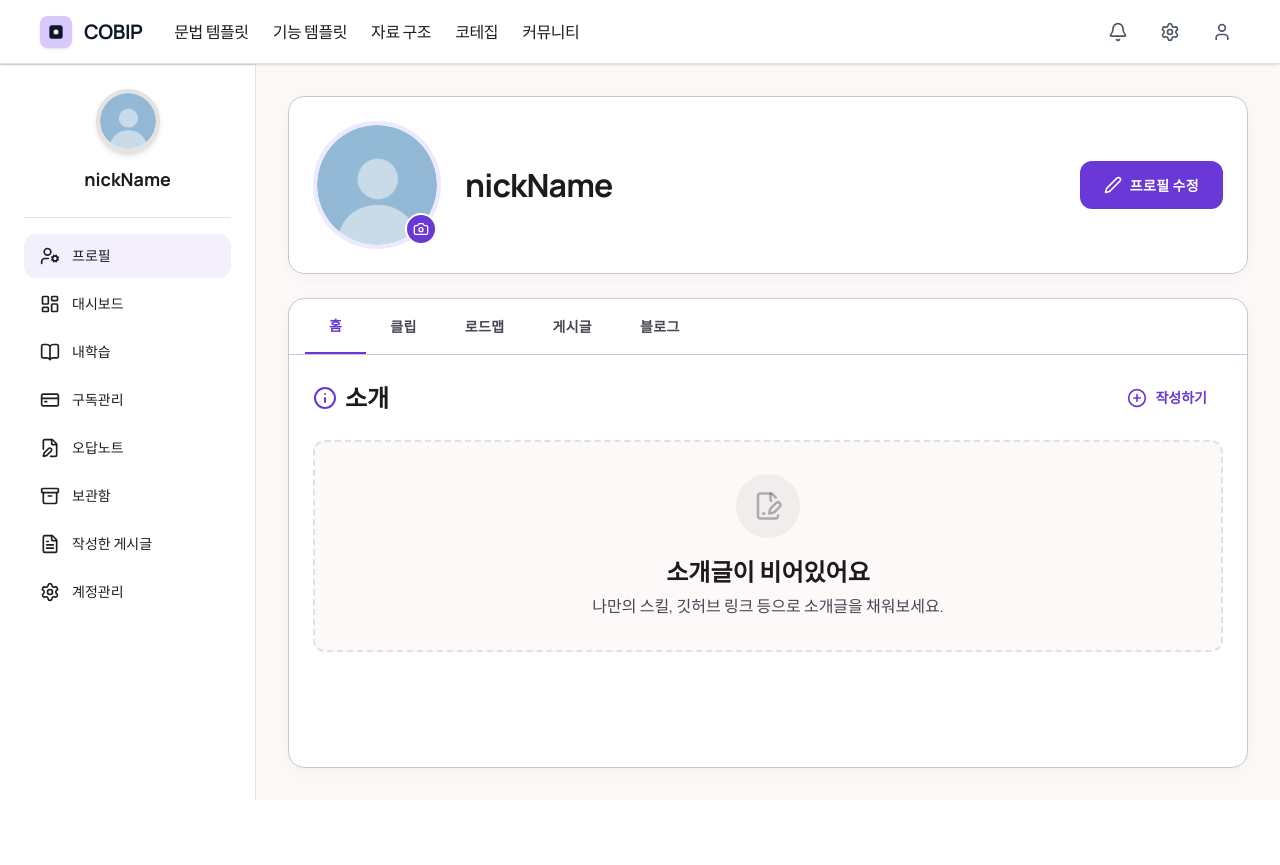
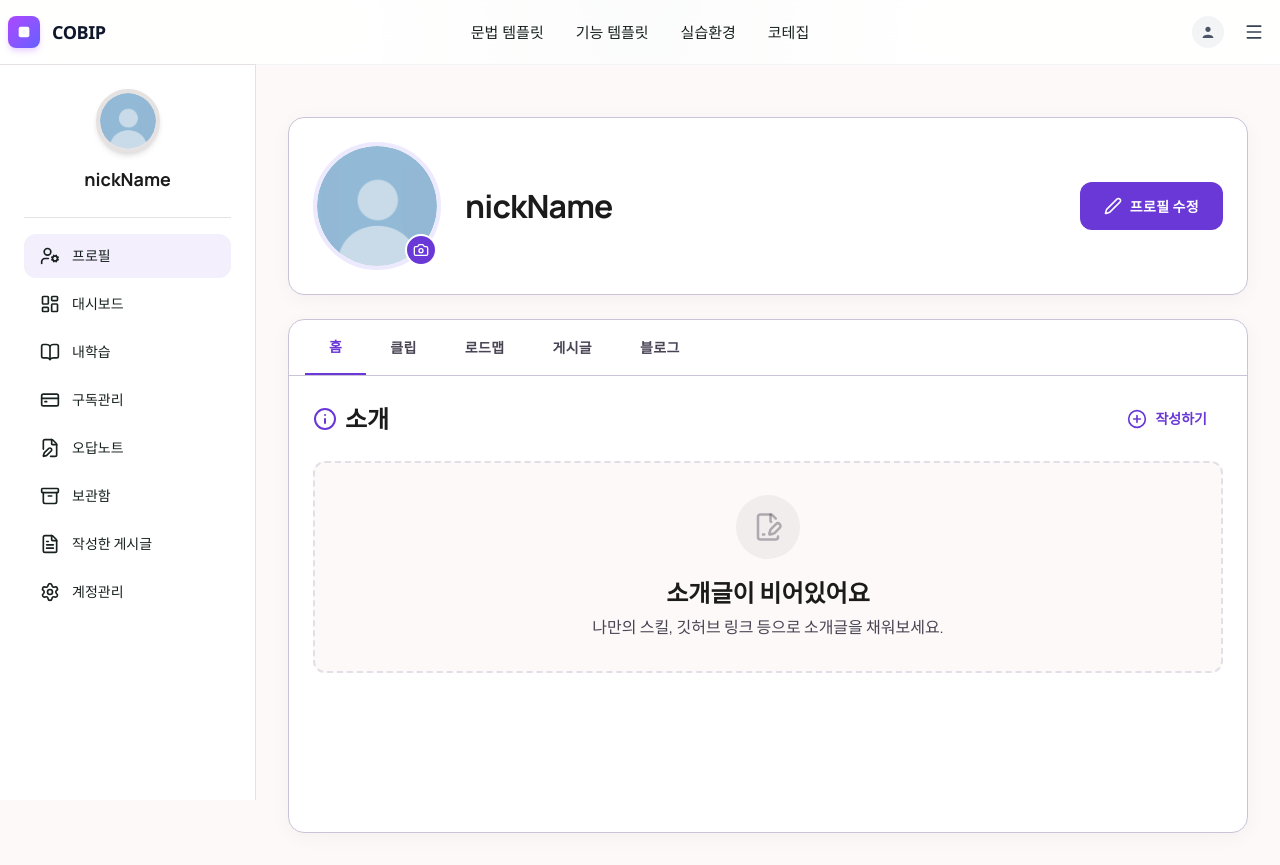
Before and after one commit to COBIP/COBIP_FE, a Next.js app: page /my-page/profile in a window 1280 px wide. Before the commit the page ends 800 px from the top, so only its background shows below. Built offline with nearby package versions, Linux system fonts and the light colour scheme.

Commit message:
♻️  refactor: my-page 기존의 header대신 메인페이지 header로 변경

```diff
--- a/src/app/my-page/layout.tsx
+++ b/src/app/my-page/layout.tsx
@@ -1,6 +1,9 @@
-import MyPageHeader from "@/features/my-page/components/common/MyPageHeader";
+"use client"
+
+// import MyPageHeader from "@/features/my-page/components/common/MyPageHeader";
 import MyPageSidebar from "@/features/my-page/components/common/MyPageSidebar";
 import { Manrope } from 'next/font/google';
+import { Header } from '@/features/main-home/components/Header'
 
 // 1. Manrope 폰트 설정
 const manrope = Manrope({
@@ -16,13 +19,18 @@ export default function MyPageLayout({ children }: { children: React.ReactNode }
 
   return (
     // 2. 최상위 div에 폰트 클래스 삽입
+    <>
+    <Header/>
     <div className={`flex min-h-screen bg-[#fcf9f8] ${manrope.className}`}>
-        <MyPageHeader />
+        {/* <MyPageHeader /> */}
+
         <MyPageSidebar user={user} />
 
-        <div className="flex flex-col flex-1 min-w-0 pt-16 md:pl-64">
+        <div className="flex flex-col flex-1 min-w-0 pt-5 md:pl-64">
             <main className="flex flex-col flex-1 p-4 md:p-8">{children}</main>
         </div>
+
     </div>
+    </>
   );
 }
--- a/src/app/my-page/profile/page.tsx
+++ b/src/app/my-page/profile/page.tsx
@@ -15,6 +15,7 @@ export default function MyPage() {
                     profileImage={user.image}
                 />
 
+
                 <div className="flex flex-col flex-1 min-h-0">
                     <ProfileTabs />
                 </div>
```
